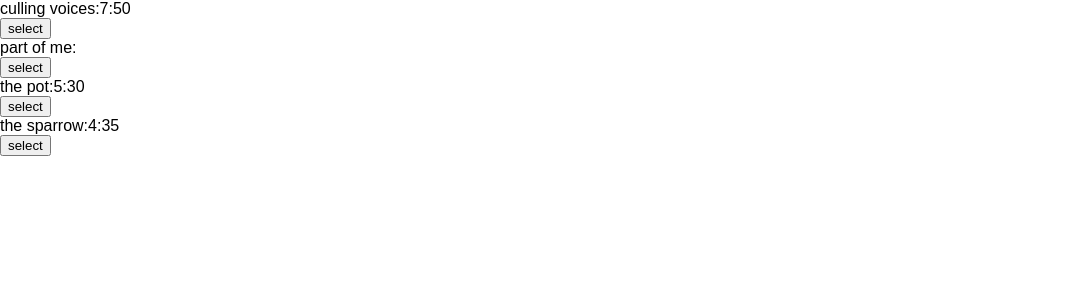
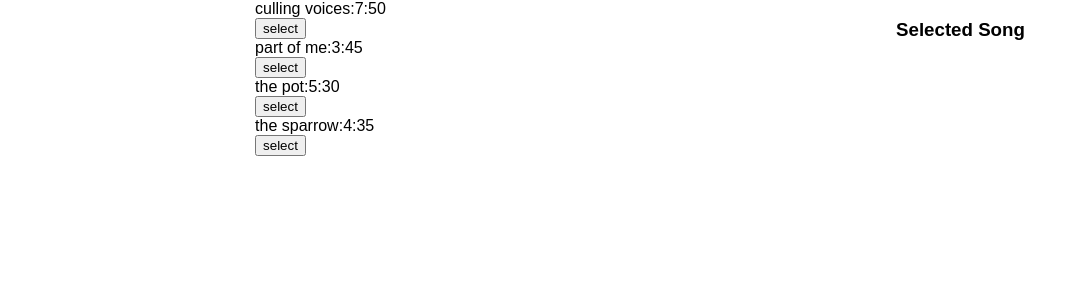
Before and after one commit to alimhmd97/Stephen-Grider-practicing-React-Redux, a React (Create React App) app: page / in a window 1280 px wide. Shown: the top 300 px of the page, without its empty margins (0-1087 px from the left). Built offline with nearby package versions, Linux system fonts and the light colour scheme.

Commit message:
updating song-details functionality

```diff
--- a/src/components/App.js
+++ b/src/components/App.js
@@ -1,16 +1,15 @@
 import React, { Component } from "react";
 import { BrowserRouter } from "react-router-dom";
-import { SelectSong } from "../actions";
 import SongDetails from "./songDetails";
 import SongsList from "./songsList";
+import "./app.css";
 class App extends Component {
   render() {
     return (
       <BrowserRouter>
         <div className='App'>
           <SongsList />
-        </div>
-        <div>
+
           <SongDetails />
         </div>
       </BrowserRouter>
--- /dev/null
+++ b/src/components/app.css
@@ -0,0 +1,4 @@
+.App {
+  display: flex;
+  justify-content: space-around;
+}
--- a/src/components/songDetails.js
+++ b/src/components/songDetails.js
@@ -1,7 +1,16 @@
 import { connect } from "react-redux";
 
-function SongDetails() {
-  return <div></div>;
+function SongDetails({ song }) {
+  return (
+    <div>
+      <h3>Selected Song</h3>
+      {song && (
+        <span>
+          {song.title} : {song.duration}
+        </span>
+      )}
+    </div>
+  );
 }
 export { SongDetails };
 const mapToStateProps = (state) => {
--- a/src/reducers/index.js
+++ b/src/reducers/index.js
@@ -3,7 +3,7 @@ import { combineReducers } from "redux";
 const songsReducer = () => {
   return [
     { title: "culling voices", duration: "7:50" },
-    { title: "part of me", durayion: "3:45" },
+    { title: "part of me", duration: "3:45" },
     { title: "the pot", duration: "5:30" },
     { title: "the sparrow", duration: "4:35" },
   ];
```
